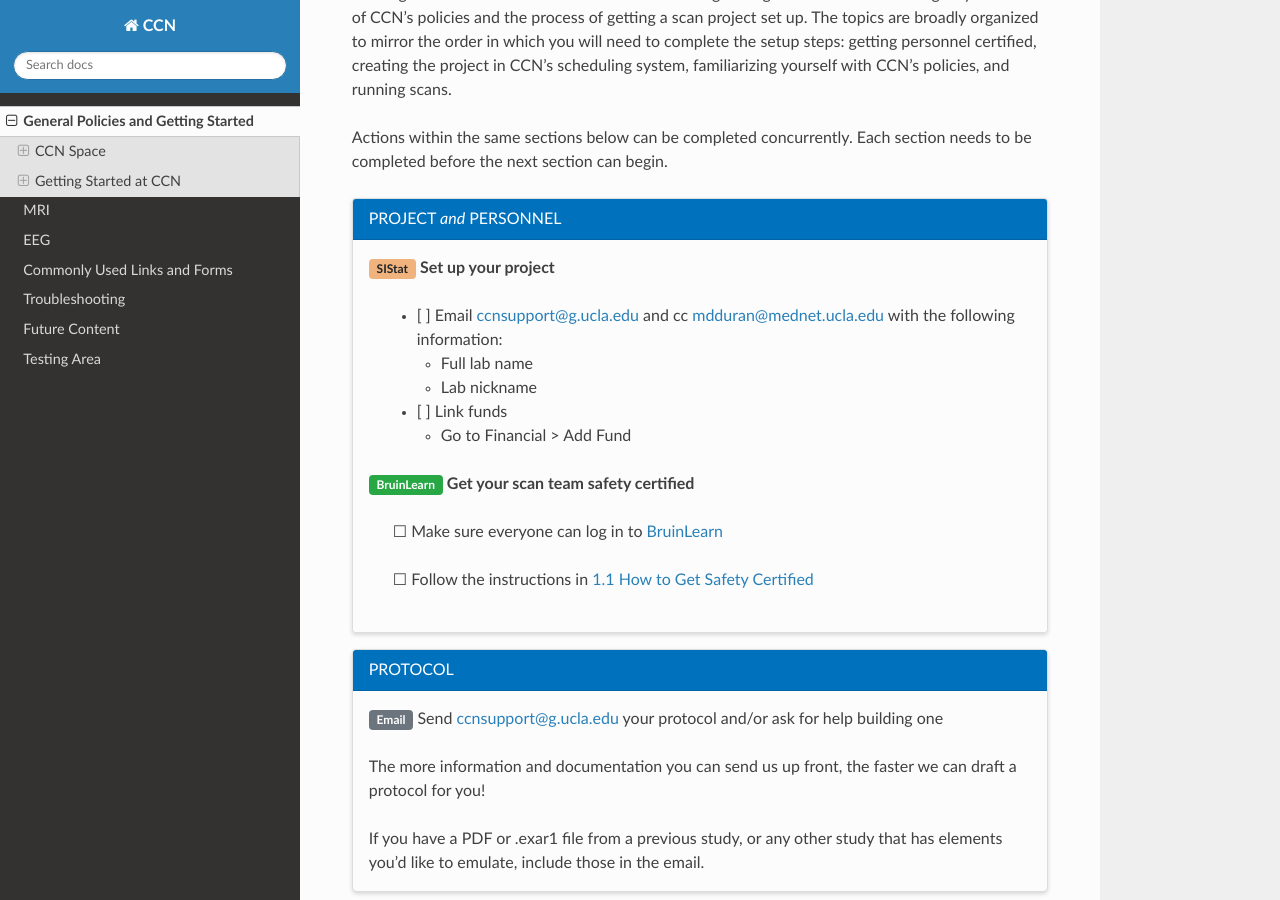
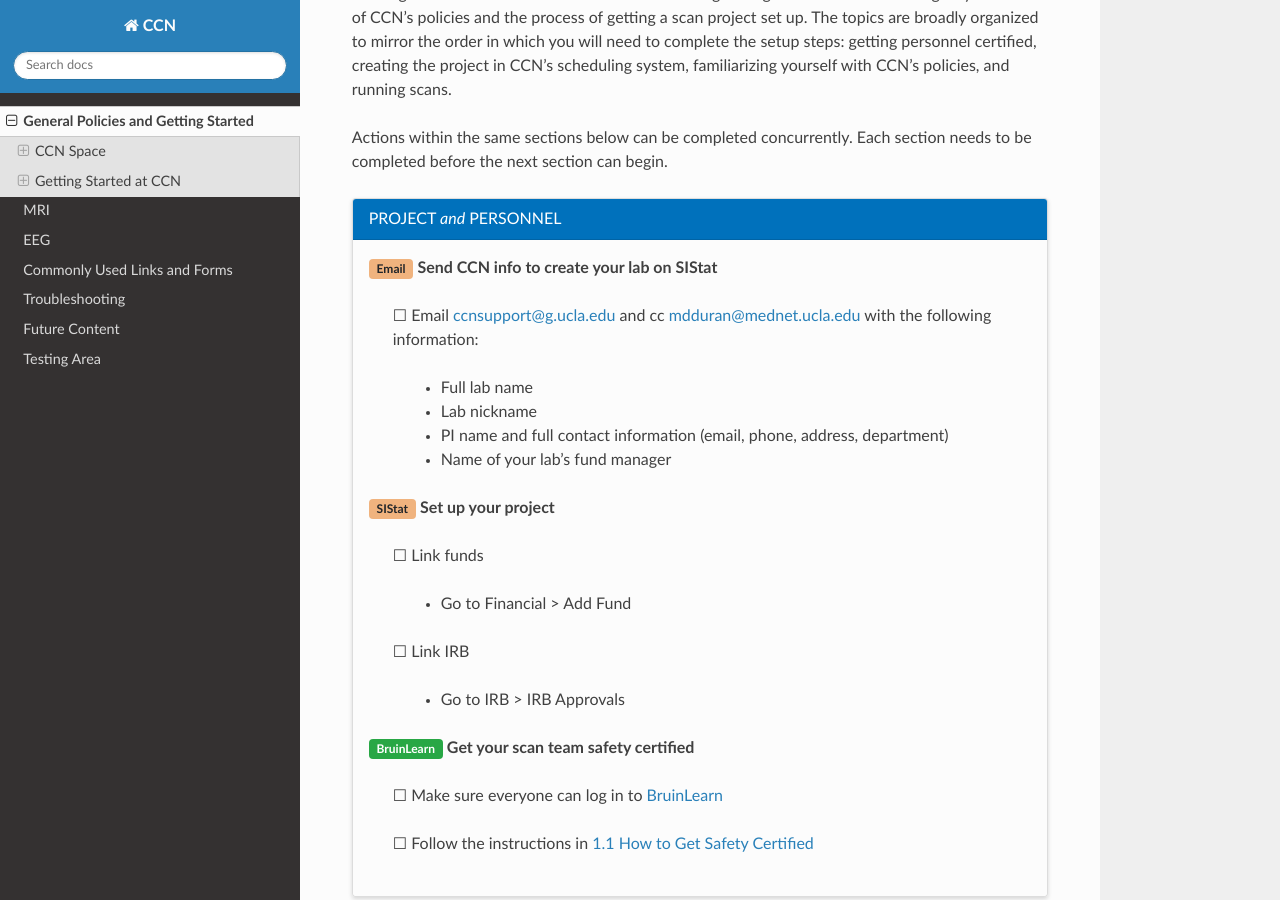
Before and after one commit to CCN-Support/CCN_Wiki, a Sphinx documentation site: the page built from docs/source/generalpolicies.rst, in a window 1280 px wide and 900 px high, scrolled down 3814 px. Built offline with Sphinx 7.4.7 and the Read the Docs theme 3.1.0, drawn with Linux system fonts in a browser that asks for light colours.

Commit message:
Update generalpolicies.rst

```diff
--- a/docs/source/generalpolicies.rst
+++ b/docs/source/generalpolicies.rst
@@ -110,16 +110,24 @@ Actions within the same sections below can be completed concurrently. Each secti
   PROJECT *and* PERSONNEL
   ^^^^^^^^^^^^^^^^^^^^^
 
-  :bdg-warning:`SIStat` **Set up your project**
+  :bdg-warning:`Email` **Send CCN info to create your lab on SIStat**
 
-    - [ ] Email ccnsupport@g.ucla.edu and cc mdduran@mednet.ucla.edu with the following information:
+    ☐ Email ccnsupport@g.ucla.edu and cc mdduran@mednet.ucla.edu with the following information:
 
       - Full lab name
       - Lab nickname
+      - PI name and full contact information (email, phone, address, department)
+      - Name of your lab's fund manager
 
-    - [ ] Link funds
+  :bdg-warning:`SIStat` **Set up your project**
+
+    ☐ Link funds
 
       - Go to Financial > Add Fund
+
+    ☐ Link IRB
+
+      - Go to IRB > IRB Approvals
 
   :bdg-success:`BruinLearn` **Get your scan team safety certified**
 
```
